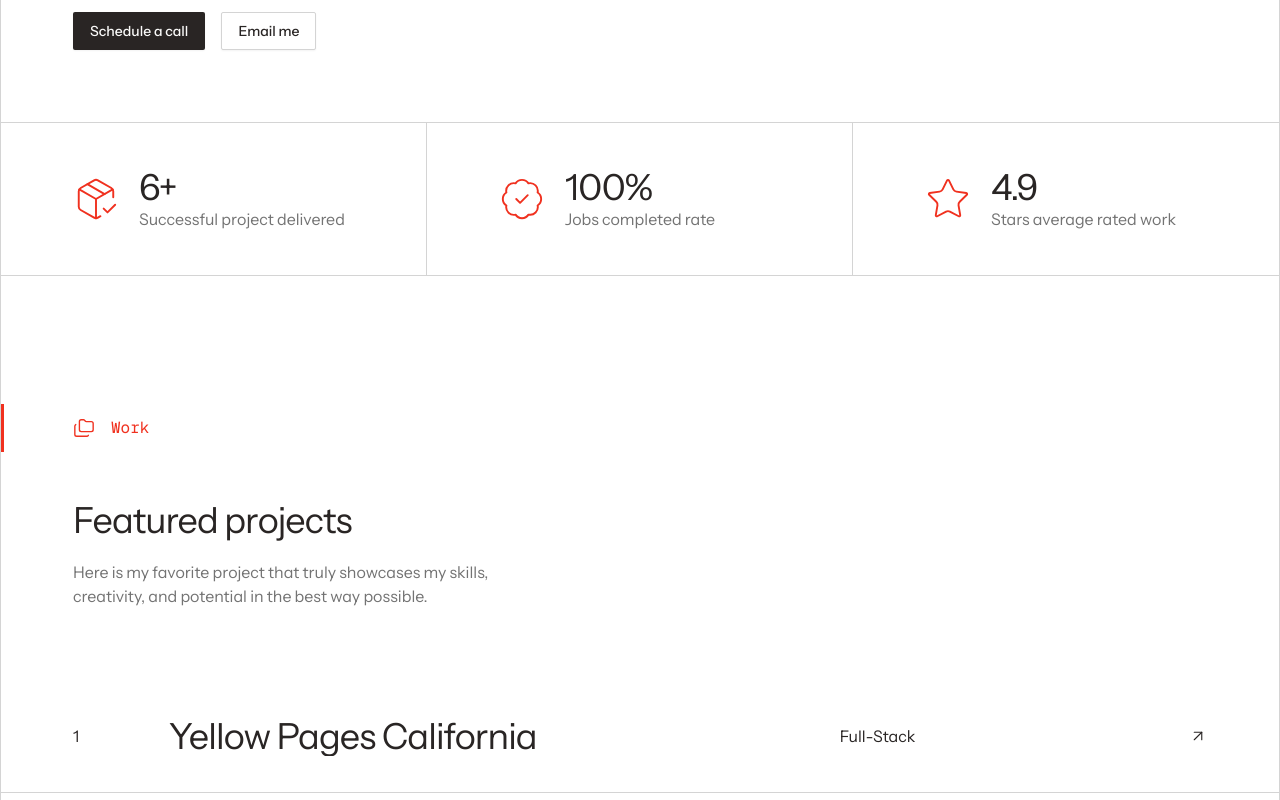
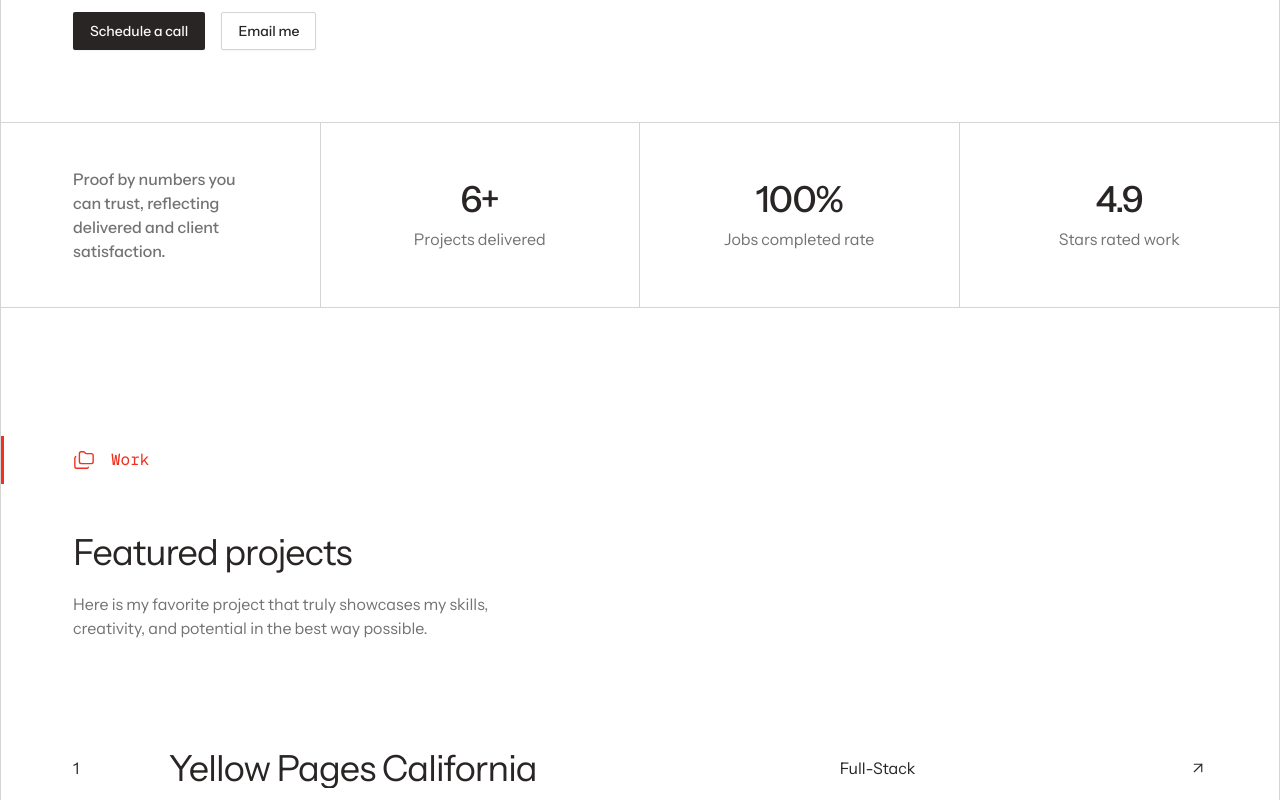
Before and after one commit to jaypalsapara/jaypalsapara.in, a React (Vite) app: page / in a window 1280 px wide. Shown: the part 740-1540 px from the top of the page. Built offline with nearby package versions, Linux system fonts and the light colour scheme.

Commit message:
Update hero section of home page

```diff
--- a/src/data/overview.json
+++ b/src/data/overview.json
@@ -1,7 +1,7 @@
 [
   {
     "label": "6+",
-    "subtitle": "Successful project delivered",
+    "subtitle": "Projects delivered",
     "icon": "PackageCheck",
     "text": "Crafted with care, driven by purpose, a project delivered with excellence."
   },
@@ -13,7 +13,7 @@
   },
   {
     "label": "4.9",
-    "subtitle": "Stars average rated work",
+    "subtitle": "Stars rated work",
     "icon": "Star",
     "text": "High ratings reflect our commitment, every star tells a story of excellence"
   }
--- a/src/index.css
+++ b/src/index.css
@@ -162,6 +162,12 @@
       0px 41.78px 33.42px 0px var(--tw-shadow-color, #0000001b), 0px 100px 80px 0px var(--tw-shadow-color, #00000013);
     box-shadow: var(--tw-inset-shadow), var(--tw-inset-ring-shadow), var(--tw-ring-offset-shadow), var(--tw-ring-shadow), var(--tw-shadow);
   }
+
+  .dot-background {
+    background-image: radial-gradient(color-mix(in oklab, var(--color-border) 50%, transparent) 1.25px, transparent 1.25px);
+    background-size: 16px 16px;
+    background-color: var(--color-background);
+  }
 }
 
 @layer components {
--- a/src/sections/overview.tsx
+++ b/src/sections/overview.tsx
@@ -1,30 +1,33 @@
 import Wrapper from '@/components/wrapper';
 import overviewData from '@/data/overview.json';
-import { BadgeCheck, PackageCheck, Star } from 'lucide-react';
+// import { BadgeCheck, PackageCheck, Star } from 'lucide-react';
 
-const Icons = {
-  PackageCheck,
-  BadgeCheck,
-  Star,
-} as const;
+// const Icons = {
+//   PackageCheck,
+//   BadgeCheck,
+//   Star,
+// } as const;
 
-type IconName = keyof typeof Icons;
+// type IconName = keyof typeof Icons;
 
 const Overview = () => {
   return (
     <Wrapper className="gap-x-0 px-0 lg:gap-x-0 lg:px-0">
+      <div className="pad-x col-span-4 flex items-center gap-x-5 py-8 not-last:border-b lg:col-span-3 lg:py-11 lg:not-last:border-e lg:not-last:border-b-0">
+        <p className="font-medium text-muted-foreground">Proof by numbers you can trust, reflecting delivered and client satisfaction.</p>
+      </div>
       {overviewData.map((data) => {
-        const IconName = data.icon as IconName;
-        const Icon = Icons[IconName];
+        // const IconName = data.icon as IconName;
+        // const Icon = Icons[IconName];
         return (
           <div
-            className="pad-x col-span-4 flex items-center gap-x-5 py-8 not-last:border-b lg:py-11 lg:not-last:border-e lg:not-last:border-b-0"
+            className="pad-x col-span-4 flex items-center justify-center gap-x-5 py-8 not-last:border-b lg:col-span-3 lg:py-11 lg:not-last:border-e lg:not-last:border-b-0"
             key={`overview-${data.label}`}
           >
-            <Icon className="size-11 stroke-accent stroke-1 lg:size-11.5" />
+            {/* <Icon className="size-11 stroke-accent stroke-1 lg:size-11.5" /> */}
             <div>
-              <h3>{data.label}</h3>
-              <p className="text-muted-foreground">{data.subtitle}</p>
+              <h3 className="text-center font-medium">{data.label}</h3>
+              <p className="mt-2 text-muted-foreground">{data.subtitle}</p>
             </div>
           </div>
         );
--- a/src/sections/ready-to-build.tsx
+++ b/src/sections/ready-to-build.tsx
@@ -10,7 +10,7 @@ const highlightWords = ['E-commerce', 'SaaS', 'CMS', 'Business', 'Custom', 'Port
 
 const ReadyToBuild = () => {
   return (
-    <div className="grid">
+    <div className="grid dot-background">
       <div className="pointer-events-none h-[70vh] [grid-area:1/1] lg:pointer-events-auto">
         <FallingText
           text={text}
```
